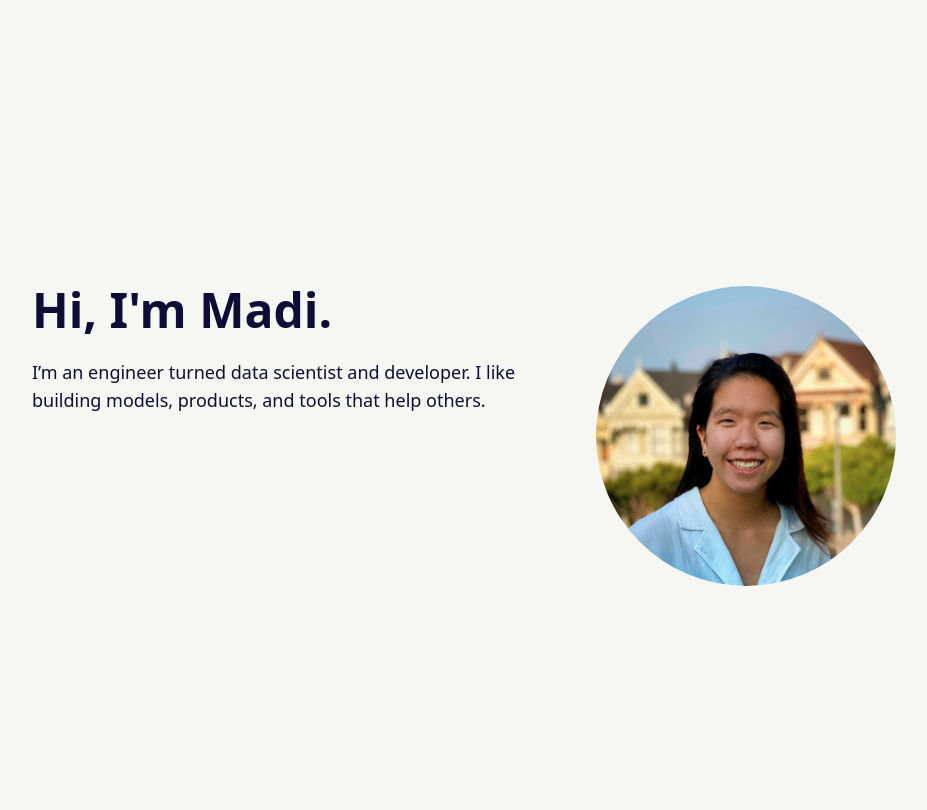
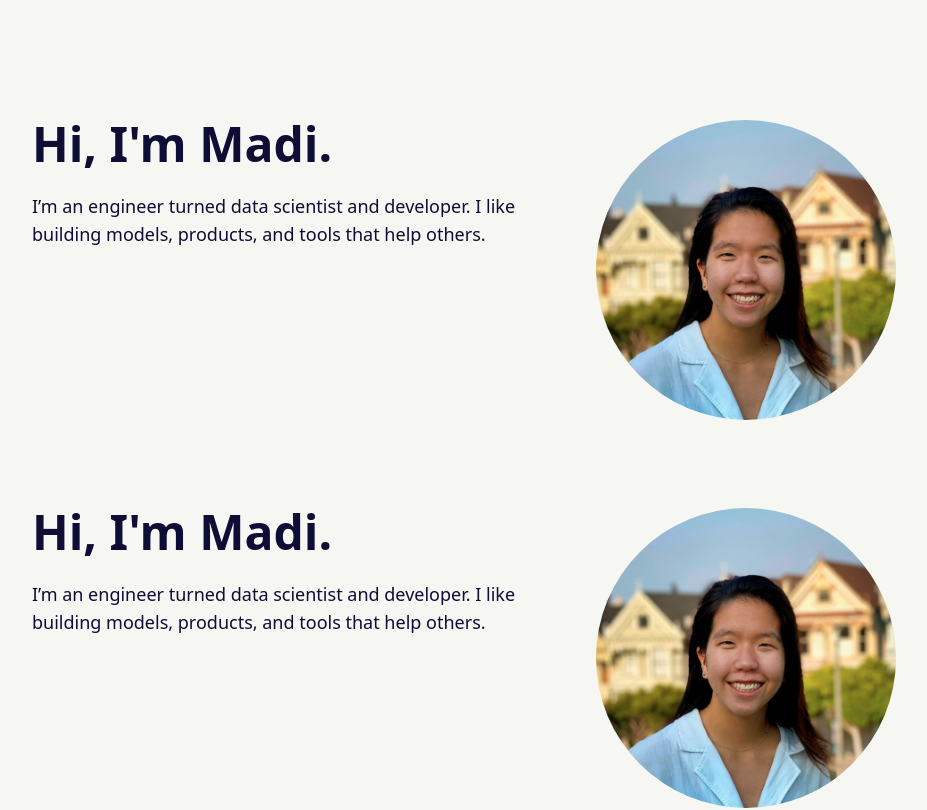
Before and after one commit to mae5357/madi-portfolio, a Next.js app: page / in a window 1280 px wide. Shown: the top 810 px of the page, without its empty margins (176-1103 px from the left). Built offline with nearby package versions, Linux system fonts and the light colour scheme.

Commit message:
Add experience section

```diff
--- /dev/null
+++ b/components/Experience.js
@@ -0,0 +1,37 @@
+import React from "react";
+import Image from "next/image";
+import profile from "../public/profile.jpg";
+
+const Experience = () => {
+  return (
+    <div className=" min-h-full px-4 mx auto">
+      <div className="lg:space-x-5 lg:flex lg:flex-row item-center lg:-mx-4 flex flex-col-reverse text-center lg:text-left">
+        <div className="lg:px-4 lg:mt-12">
+          <h1 className="text-5xl font-bold text-base-dark lg:text-5xl">
+            Hi, I'm Madi.
+          </h1>
+          <div className="mt-6 text-lg text-base-dark">
+            <p className="mb-4">
+              I’m an engineer turned data scientist and developer. I like
+              building models, products, and tools that help others.
+            </p>
+          </div>
+        </div>
+        <div className="flex-shrink-0 lg:mt-12 lg:px-4 mb-10">
+          <Image
+            // todo: why so blurry?
+            src={profile}
+            alt="Profile"
+            priority={true}
+            className="rounded-full"
+            width={300}
+            height={300}
+            placeholder="blur"
+          />
+        </div>
+      </div>
+    </div>
+  );
+};
+
+export default Experience;
--- a/layouts/Layout.js
+++ b/layouts/Layout.js
@@ -5,7 +5,6 @@ export const Layout = ({ children }) => {
   return (
     <div className="bg-base-light">
       <main>{children}</main>
-      <Footer />
     </div>
   );
 };
--- a/pages/index.tsx
+++ b/pages/index.tsx
@@ -1,5 +1,7 @@
 import Head from "next/head";
 import About from "../components/About";
+import Experience from "../components/Experience";
+import Footer from "../components/Footer";
 import { Layout } from "../layouts/Layout";
 
 const Home = () => {
@@ -11,8 +13,10 @@ const Home = () => {
           <link rel="icon" href="/favicon.ico" />
         </Head>
 
-        <main className="max-w-4xl mx-auto mt-16 antialiased">
+        <main className="space-y-100 max-w-4xl mx-auto mt-16 antialiased">
           <About />
+          <Experience />
+          <Footer />
         </main>
       </div>
     </Layout>
```
